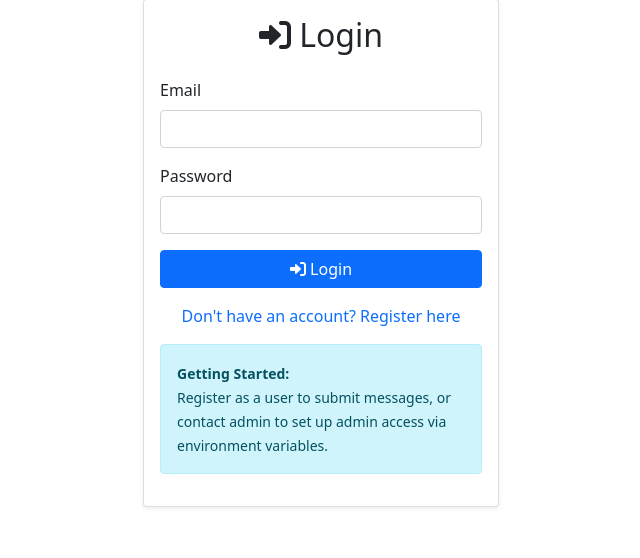
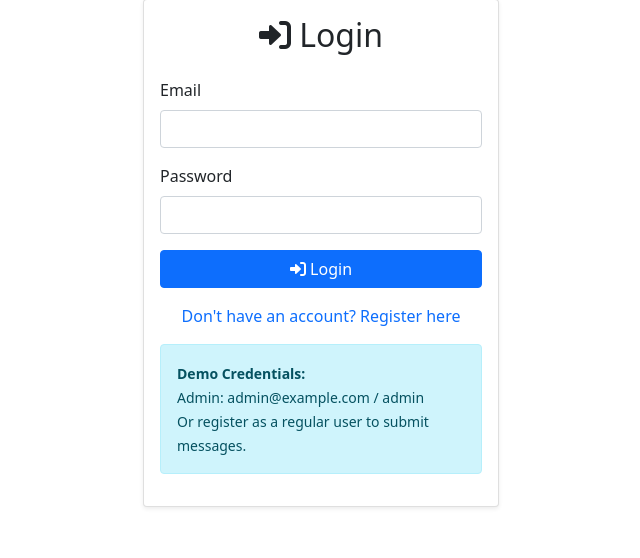
Before and after one commit to abhiramavarma/prioritize-ai, a Flask app: page /login in a window 1280 px wide. Shown: the part 81-639 px from the top of the page, without its empty margins (319-959 px from the left). Run offline with Flask 3, Linux system fonts and the light colour scheme; parts of the project's set-up code (start-up, migrations or seed data) failed here and were passed over; some libraries are stand-ins or nearby versions.

Commit message:
Update default admin credentials and login page instructions
Set default admin credentials to admin@example.com and 'admin' in `app.py` and update the login page (`templates/login.html`) to reflect these demo credentials.

Replit-Commit-Author: Agent
Replit-Commit-Session-Id: 1d2862f0-6c76-4ab1-a0e4-62f701ecaf23
Replit-Commit-Checkpoint-Type: full_checkpoint
Replit-Commit-Screenshot-Url: https://storage.googleapis.com/screenshot-production-us-central1/6fbae871-94c7-4f3a-aed4-d113d0a1fb96/1d2862f0-6c76-4ab1-a0e4-62f701ecaf23/3QuqAft

```diff
--- a/app.py
+++ b/app.py
@@ -48,15 +48,12 @@ def init_db():
         FOREIGN KEY (user_id) REFERENCES users (id)
     )''')
 
-    # Create default admin user if specified via environment
-    admin_email = os.environ.get('ADMIN_EMAIL')
-    admin_password = os.environ.get('ADMIN_PASSWORD')
-    if admin_email and admin_password:
-        c.execute("SELECT id FROM users WHERE email = ?", (admin_email,))
-        if not c.fetchone():
-            admin_hash = generate_password_hash(admin_password)
-            c.execute("INSERT INTO users (email, password_hash, role) VALUES (?, ?, ?)",
-                     (admin_email, admin_hash, 'admin'))
+    # Create default admin user
+    c.execute("SELECT id FROM users WHERE email = 'admin@example.com'")
+    if not c.fetchone():
+        admin_hash = generate_password_hash('admin')
+        c.execute("INSERT INTO users (email, password_hash, role) VALUES (?, ?, ?)",
+                 ('admin@example.com', admin_hash, 'admin'))
 
     conn.commit()
     conn.close()
--- a/templates/login.html
+++ b/templates/login.html
@@ -38,8 +38,9 @@
 
                 <div class="alert alert-info mt-3" role="alert">
                     <small>
-                        <strong>Getting Started:</strong><br>
-                        Register as a user to submit messages, or contact admin to set up admin access via environment variables.
+                        <strong>Demo Credentials:</strong><br>
+                        Admin: admin@example.com / admin<br>
+                        Or register as a regular user to submit messages.
                     </small>
                 </div>
             </div>
```
Also changed, not shown: database.db, 1 other file.
